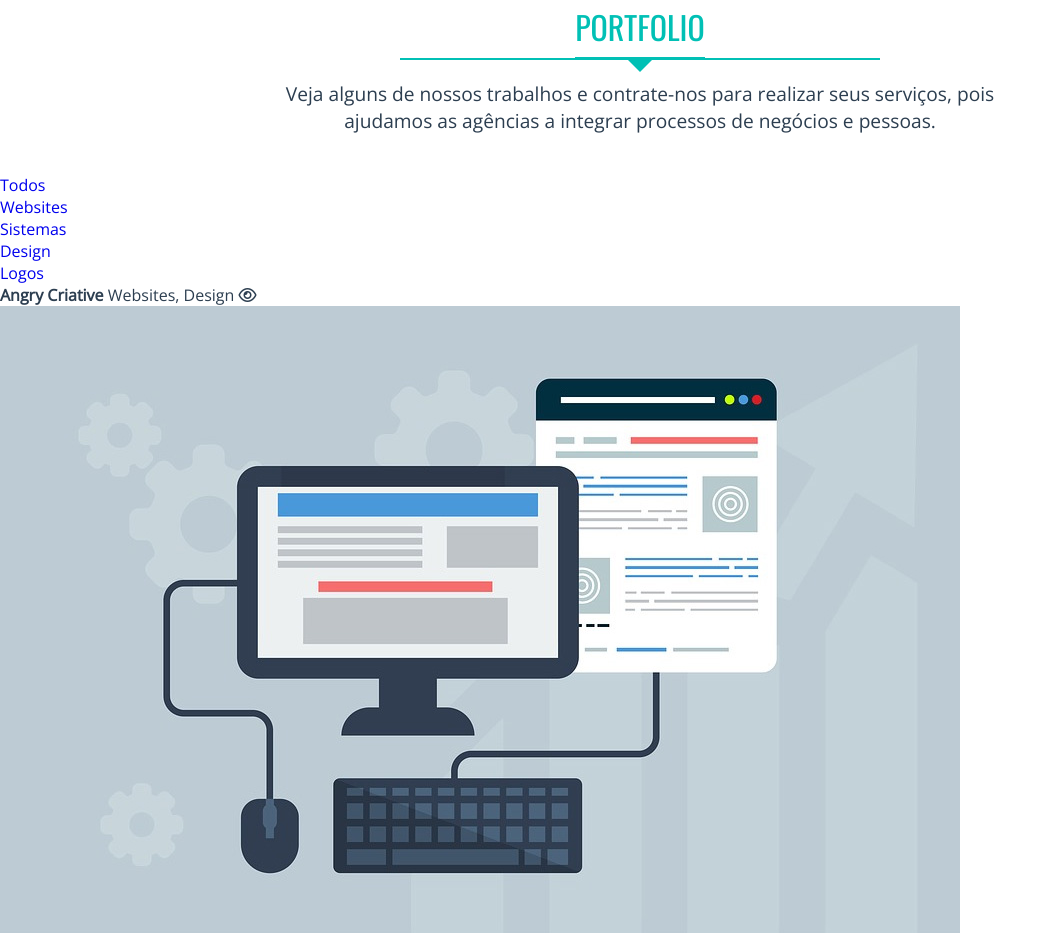
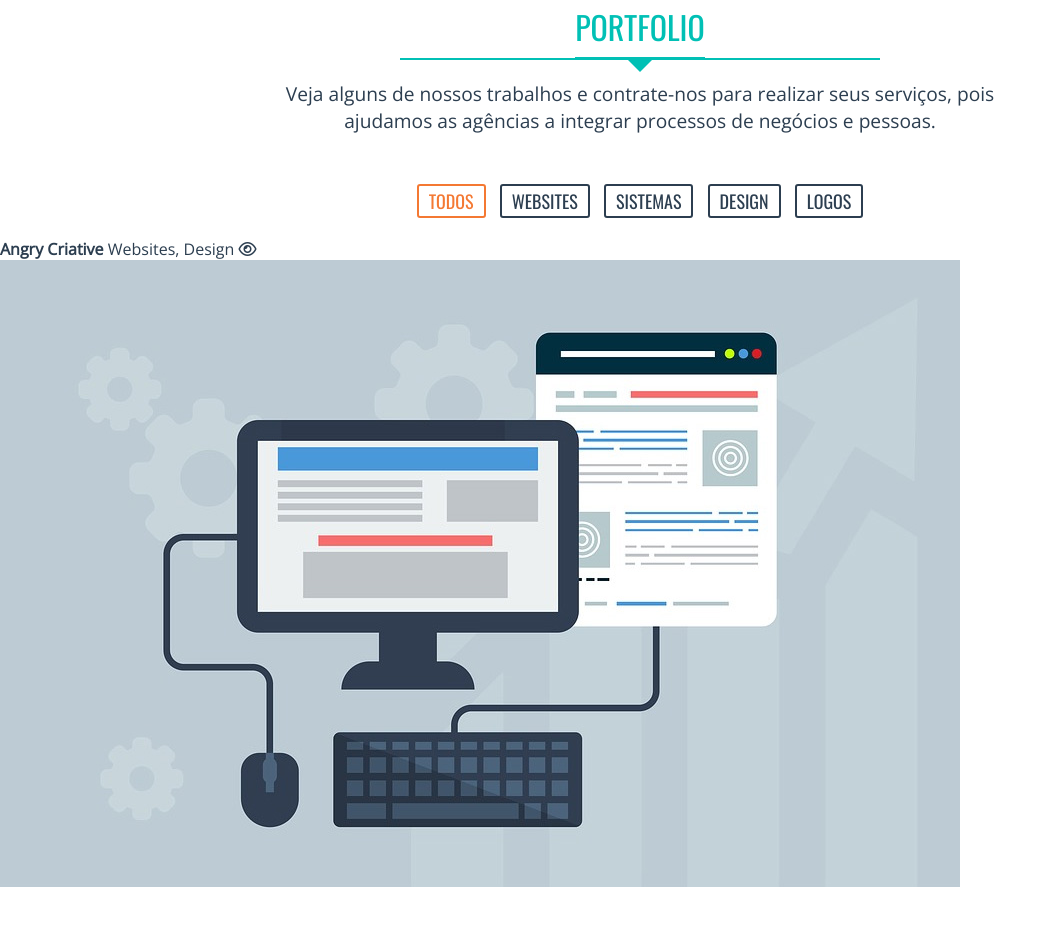
Before and after one commit to rafaelmaiia/agency-new, a plain HTML site: page index.html in a window 1280 px wide. Shown: the part 3571-4509 px from the top of the page, without its empty margins (0-1057 px from the left). After the commit the page ends 4463 px from the top, so only its background shows below. Drawn offline with nearby package versions, Linux system fonts and the light colour scheme; files whose address does not match are found by name.

Commit message:
Styles for navigation in 'Portfolio'

```diff
--- a/index.html
+++ b/index.html
@@ -424,8 +424,8 @@
     </header>
 
     <div class="row">
-      <ul id="portfolio-nav">
-        <li><a href="#" id="all">Todos</a></li>
+      <ul class="portfolio-nav">
+        <li><a href="#" id="all" class="active">Todos</a></li>
         <li><a href="#" id="websites">Websites</a></li>
         <li><a href="#" id="sistemas">Sistemas</a></li>
         <li><a href="#" id="design">Design</a></li>
--- a/styles/style.css
+++ b/styles/style.css
@@ -480,6 +480,37 @@
     position: relative;
 }
 
+/*PORTFOLIO
+=======================================*/
+.portfolio-nav{
+    text-align: center;
+    margin: 10px 0;
+}
+.portfolio-nav li{
+    display: inline-block;
+    margin: 0 5px 10px 5px;
+}
+.portfolio-nav li a{
+    color: #2c3e50;
+    font-family: 'Oswald', sans-serif;
+    font-size: 1.125rem;
+    text-transform: uppercase;
+    display: block;
+    padding: 2px 10px;
+    border: 2px solid #2c3e50;
+    border-radius: 3px;
+    -webkit-border-radius: 3px;
+}
+.portfolio-nav li a:hover{
+    color: #f47933;
+    border: 2px solid #f47933;
+}
+.portfolio-nav li a.active{
+    color: #f47933;
+    border: 2px solid #f47933;
+}
+
+
 /*BREAKPOINTS
 =======================================*/
 /* MAX-WIDTH */
```
